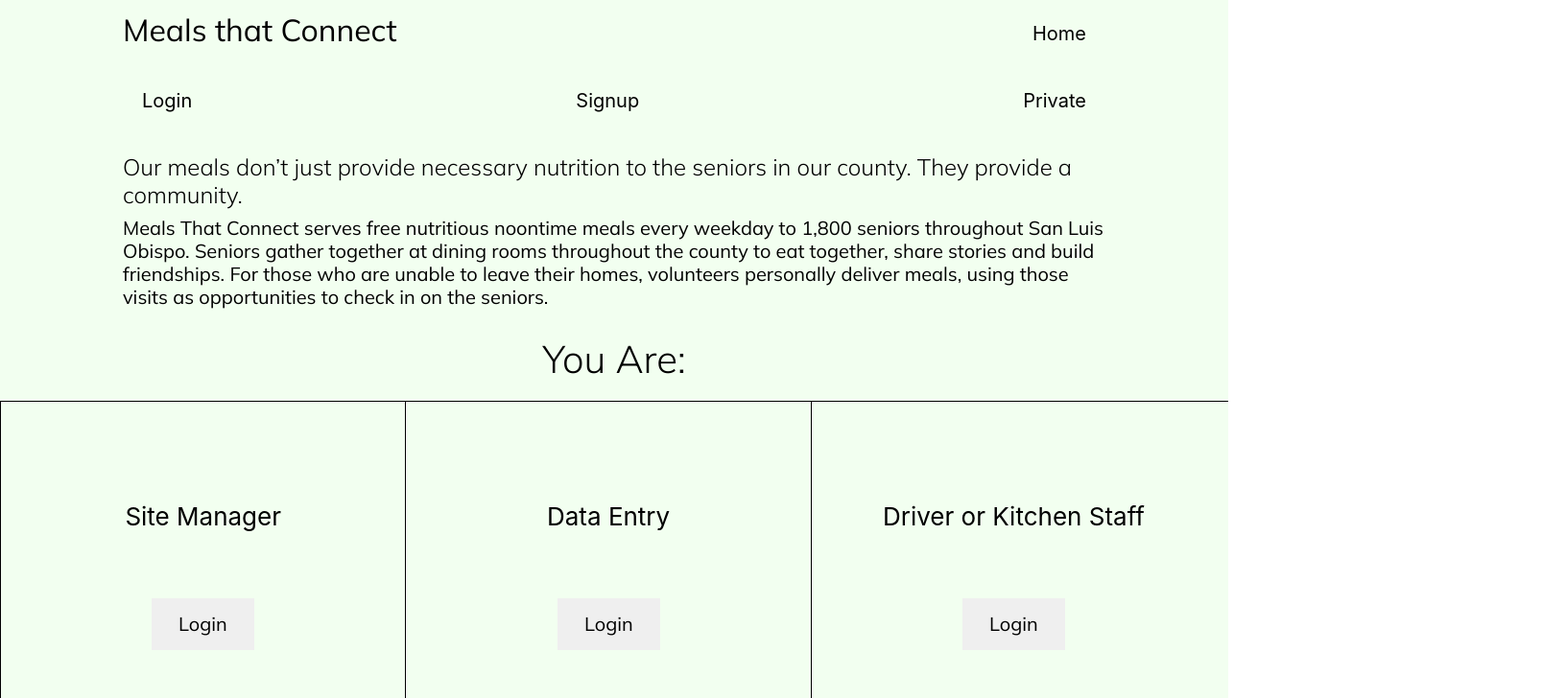
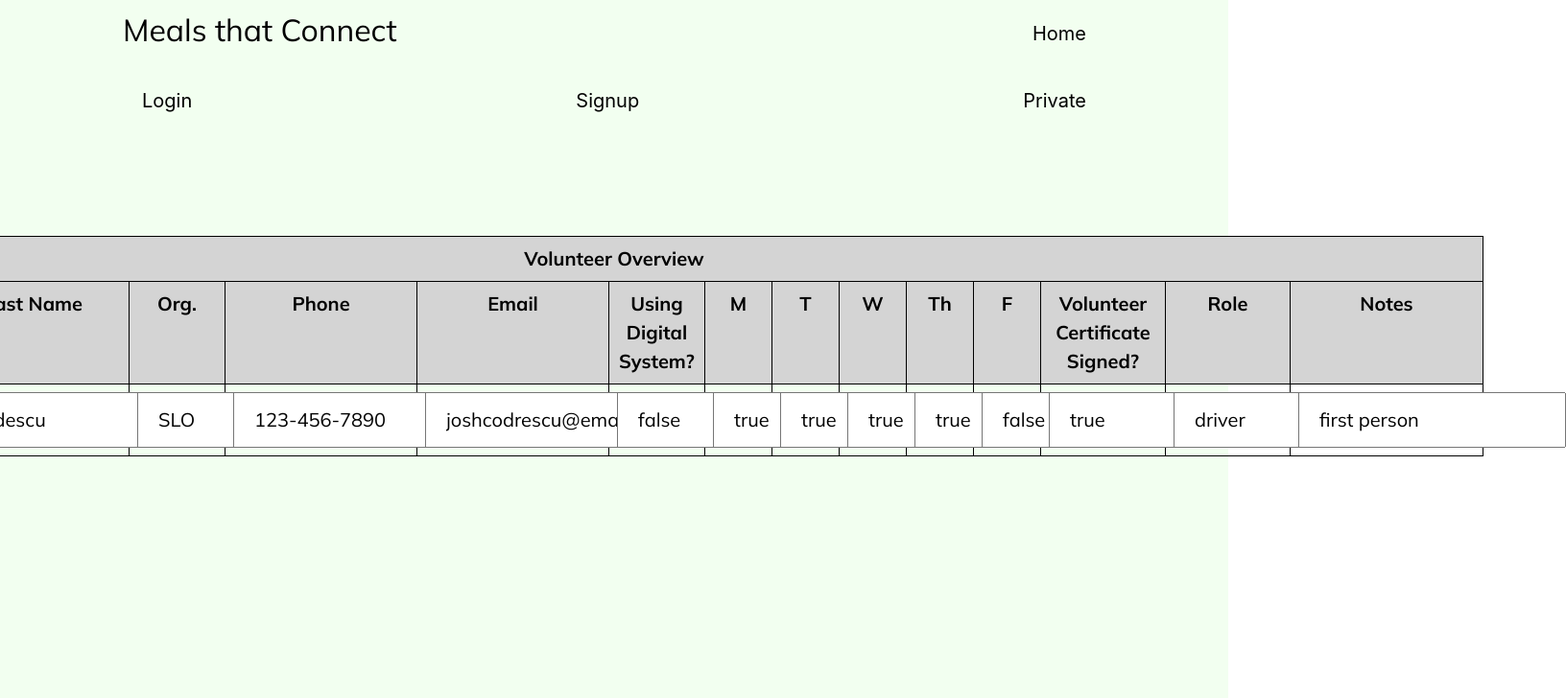
Before and after one commit to hack4impact-calpoly/meals-that-connect, a React (Create React App) app in the folder frontend/: page /volunteer in a window 1280 px wide. Shown: the top 728 px of the page at 96% size, 1632 px wide, since content can reach past the window. Built offline with nearby package versions, Linux system fonts and the light colour scheme; a web font is replaced by a local one.

Commit message:
Reduced load time for meal totals table to 1 second Added base site for volunteer overview Added base model for editable cells in volunteer overview

```diff
--- a/frontend/src/App.js
+++ b/frontend/src/App.js
@@ -9,6 +9,8 @@ import Login from './components/Login'
 import Signup from './components/Signup'
 import SiteManagerHomepage from './components/SiteManagerHomepage.js'
 import RouteHomePage from './components/RouteHomepage.js'
+
+import VolunteerOverview from './components/VolunteerOverview'
 
 import Private from './components/Private'
 import ResetPassword from './components/ResetPassword'
@@ -56,6 +58,7 @@ class App extends Component {
               <PublicRoute path="/reset-password" exact component={ResetPassword} />
               <Route path="/sitemanager"><SiteManagerHomepage/></Route>
               <Route path="/routes"><RouteHomePage/></Route>
+              <Route exact path="/volunteer"><VolunteerOverview/></Route>
               <Route><Home/></Route>
           </Switch>
       </Router>
--- a/frontend/src/components/SiteManagerHomepage.js
+++ b/frontend/src/components/SiteManagerHomepage.js
@@ -18,19 +18,15 @@ class SiteManagerHomepage extends Component {
     async componentDidMount(){
         // fetch all clients for each route
         let routes = [1,2,3,4,4,5,6,7,8,9]
-        let day = ["M", "T", "W", "Th", "F"]
-        for(let i =0; i < routes.length; i++) {
-            for (let j = 0; j < day.length; j++) {
-                await this.fetchTotals(routes[i], day[j])
-            }
+        for(let i = 0; i < routes.length; i++) {
+            await this.fetchTotals(routes[i])
         }
     }
 
-    async fetchTotals (routenum, day) {
+    async fetchTotals (routenum) {
         let info = {
             site: "SLO",
             routeNumber: routenum,
-            day: day
         }
         let response = await fetch(env.backendURL + 'clients/routeSiteDay', {
             method: 'POST',
@@ -50,7 +46,7 @@ class SiteManagerHomepage extends Component {
                 <h1 id="site-manager-header">Site Manager Overview</h1>
                 <div id="main">
                     <RoutesOverview/>
-                    {this.state.totals.length >= 50 ? <MealTotals data={this.state.totals}/> :
+                    {this.state.totals.length >= 10 ? <MealTotals data={this.state.totals}/> :
                     <div>
                         <Spinner animation="border" role="status" />
                     </div>}
--- /dev/null
+++ b/frontend/src/components/VolunteerOverview.js
@@ -0,0 +1,24 @@
+import React, { Component } from 'react';
+import 'bootstrap/dist/css/bootstrap.min.css';
+import './../css/manager.css'
+import VolunteerOverviewTable from './VolunteerOverviewTable'
+
+class VolunteerOverview extends Component {
+    constructor(props) {
+        super(props);
+        this.state = {
+        };
+    }
+
+
+    render() {
+        return (
+            <div style={{marginTop: "100px"}} id="overview">
+                <h2>Volunteer Overview</h2>
+                <VolunteerOverviewTable/>
+            </div>
+        );
+    }
+}
+
+export default VolunteerOverview;
--- /dev/null
+++ b/frontend/src/components/VolunteerOverviewTable.js
@@ -0,0 +1,234 @@
+import React from 'react'
+import styled from 'styled-components'
+import { useTable, useBlockLayout } from 'react-table'
+
+const Styles = styled.div`
+ table {
+   margin-top: 100px;
+   border-spacing: 0;
+   border: 1px solid black;
+   font-family: 'Mulish', sans-serif;
+   tr {
+     :last-child {
+       td {
+         border-bottom: 0;
+       }
+     }
+   }
+   th,
+   td {
+     padding: 0.5rem;
+     border-bottom: 1px solid black;
+     border-right: 1px solid black;
+     font-size: 20px;
+
+     :last-child {
+       border-right: 0;
+     }
+   }
+   th {
+     background: #D4D4D4;
+     color: black;
+     fontWeight: bold;
+   }
+ }
+`
+
+// Create an editable cell renderer
+const EditableCell = ({
+  value: initialValue,
+  row: { index },
+  column: { id },
+  updateMyData, // This is a custom function that we supplied to our table instance
+}) => {
+  // We need to keep and update the state of the cell normally
+  const [value, setValue] = React.useState(initialValue)
+
+  const onChange = e => {
+    setValue(e.target.value)
+  }
+
+  // We'll only update the external data when the input is blurred
+  const onBlur = () => {
+    updateMyData(index, id, value)
+  }
+
+  // If the initialValue is changed external, sync it up with our state
+  React.useEffect(() => {
+    setValue(initialValue)
+  }, [initialValue])
+
+  return <input value={value} onChange={onChange} onBlur={onBlur} />
+}
+
+const VolunteerOverviewData = () => {
+    const columns = React.useMemo(
+        () => [
+        {
+        Header: 'Volunteer Overview',
+        columns: [
+            { Header: 'First Name',
+            accessor: 'firstName'
+            },
+            { Header: 'Last Name',
+            accessor: 'lastName'
+            },
+            { Header: 'Org.',
+            accessor: 'org',
+            width: 100
+            },
+            { Header: 'Phone',
+            accessor: 'phoneNumber',
+            },
+            { Header: 'Email',
+            accessor: 'email',
+            },
+            { Header: 'Using Digital System?',
+            accessor: 'digitalSystem',
+            width: 100
+            },
+            { Header: 'M',
+            accessor: 'monday',
+            width: 70
+            },
+            { Header: 'T',
+            accessor: 'tuesday',
+            width: 70
+            },
+            { Header: 'W',
+            accessor: 'wednesday',
+            width: 70
+            },
+            { Header: 'Th',
+            accessor: 'thursday',
+            width: 70
+            },
+            { Header: 'F',
+            accessor: 'friday',
+            width: 70
+            },
+            { Header: 'Volunteer Certificate Signed?',
+            accessor: 'completedOrientation',
+            width: 130
+            },
+            { Header: 'Role',
+            accessor: 'role',
+            width: 130
+            },
+            { Header: 'Notes',
+            accessor: 'notes',
+            },
+
+        ],},
+
+        ],
+        []
+    )
+    const volunteerData = [
+      {
+        firstName: "josh",
+        lastName: "crodescu",
+        email: "joshcodrescu@email.com",
+        password: "jcpassword",
+        org: "SLO",
+        phoneNumber: "123-456-7890",
+        notes: "first person",
+        digitalSystem: false,
+        completedOrientation: true,
+        role: "driver",
+        monday: true,
+        tuesday: true,
+        wednesday: true,
+        thursday: true,
+        friday: false
+      }
+    ]
+
+
+  const [data, setData] = React.useState(() => volunteerData)
+  const [originalData] = React.useState(data)
+
+  // We need to keep the table from resetting the pageIndex when we
+  // Update data. So we can keep track of that flag with a ref.
+
+  // When our cell renderer calls updateMyData, we'll use
+  // the rowIndex, columnId and new value to update the
+  // original data
+  const updateMyData = (rowIndex, columnId, value) => {
+    // We also turn on the flag to not reset the page
+    setData(old =>
+      old.map((row, index) => {
+        if (index === rowIndex) {
+          return {
+            ...old[rowIndex],
+            [columnId]: value,
+          }
+        }
+        return row
+      })
+    )
+  }
+
+  console.log(data)
+
+  return (
+  <Styles>
+    <VolunteerOverviewTable columns={columns} data={data} updateMyData={updateMyData}/>
+  </Styles>
+  )
+}
+
+function VolunteerOverviewTable({ columns, data, updateMyData }) {
+  const defaultColumn = React.useMemo(
+    () => ({
+      minWidth: 10,
+      width: 200,
+      maxWidth: 300,
+      Cell: EditableCell
+    }),
+    []
+  );
+
+  const {
+    getTableProps,
+    getTableBodyProps,
+    headerGroups,
+    rows,
+    prepareRow} = useTable({
+    columns,
+    data,
+    defaultColumn,
+    updateMyData
+    },
+    useBlockLayout
+    )
+
+  // Render the UI for your table
+  return (
+  <table {...getTableProps()}>
+    <thead>
+      {headerGroups.map(headerGroup => (
+        <tr {...headerGroup.getHeaderGroupProps()}>
+          {headerGroup.headers.map(column => (
+            <th {...column.getHeaderProps()}>{column.render('Header')}</th>
+          ))}
+        </tr>
+      ))}
+    </thead>
+    <tbody {...getTableBodyProps()}>
+      {rows.map(row => {
+        prepareRow(row)
+        return (
+          <tr {...row.getRowProps()}>
+            {row.cells.map(cell => {
+              return <td {...cell.getCellProps()}>{cell.render('Cell')}</td>
+            })}
+          </tr>
+        )
+      })}
+    </tbody>
+  </table>
+ )
+}
+
+export default VolunteerOverviewData;
--- a/frontend/src/components/mealTotals.js
+++ b/frontend/src/components/mealTotals.js
@@ -489,8 +489,8 @@ function getDate(tableDay) {
 
 function getData(data, route, day, category) {
   var dayNum = encodeDay(day);
-  var dataIndex = ((+(route) - 1) * 5) + dayNum;
-  return data[dataIndex][category];
+  var routeNum = +(route);
+  return data[routeNum - 1][dayNum][category][dayNum];
 }
 
 function encodeDay(day){
```
Also changed, not shown: 1 other file (tests, documents, lock files or other folders).
